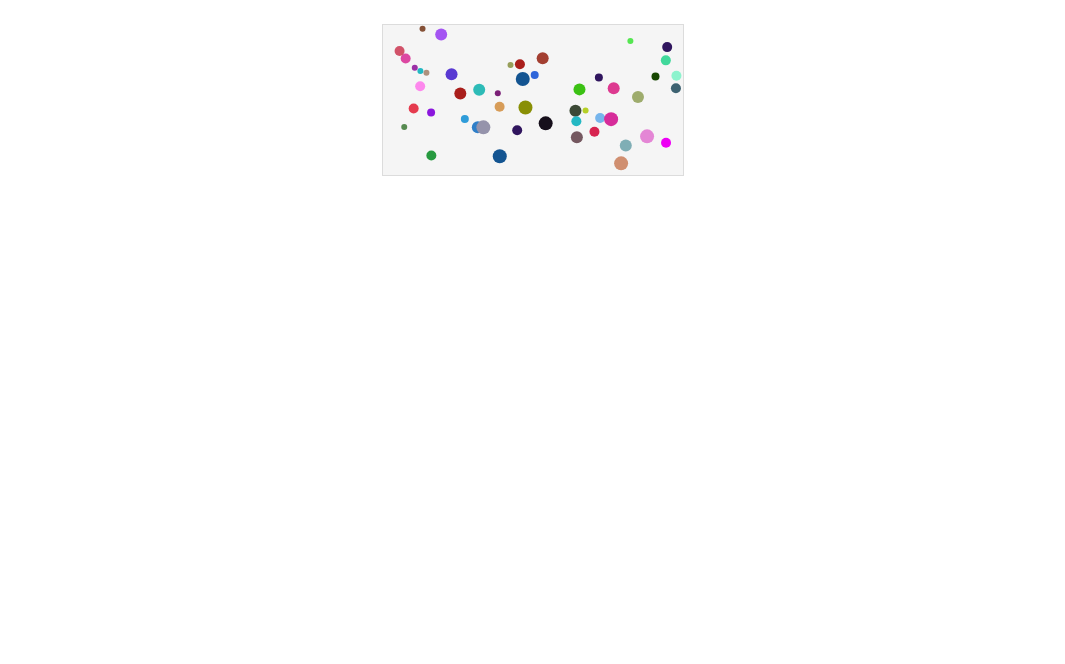
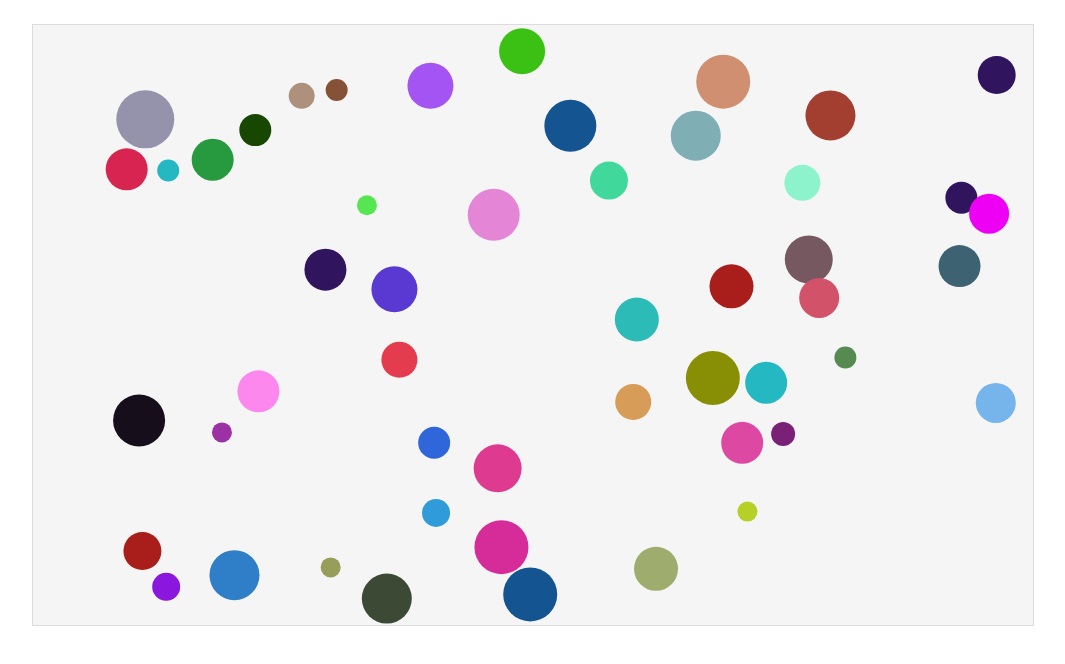
Before and after one commit to kshitijsubedi/ball-collision-js, a plain HTML site: page index.html in a window 1280 px wide. Shown: the whole page, without its empty margins (107-1172 px from the left). Drawn offline with Linux system fonts and the light colour scheme.

Commit message:
😀 blur issue

```diff
--- a/index.html
+++ b/index.html
@@ -10,7 +10,7 @@
     <title>Ball Collision</title>
 </head>
 <body>
-    <canvas id='canvas'></canvas>
+     <canvas id='canvas' width ='1000' height='600'></canvas>
     <script src="./js/index.js" ></script>
 </body>
 </html>
--- a/js/index.js
+++ b/js/index.js
@@ -1,7 +1,7 @@
 const ballSpeed = 2;
 const ballCount = 50;
-const minBallRadius = 3;
-const maxBallRadius = 5;
+const minBallRadius = 10;
+const maxBallRadius = 20;
 
 // Canvas class
 function Canvas() {
```
